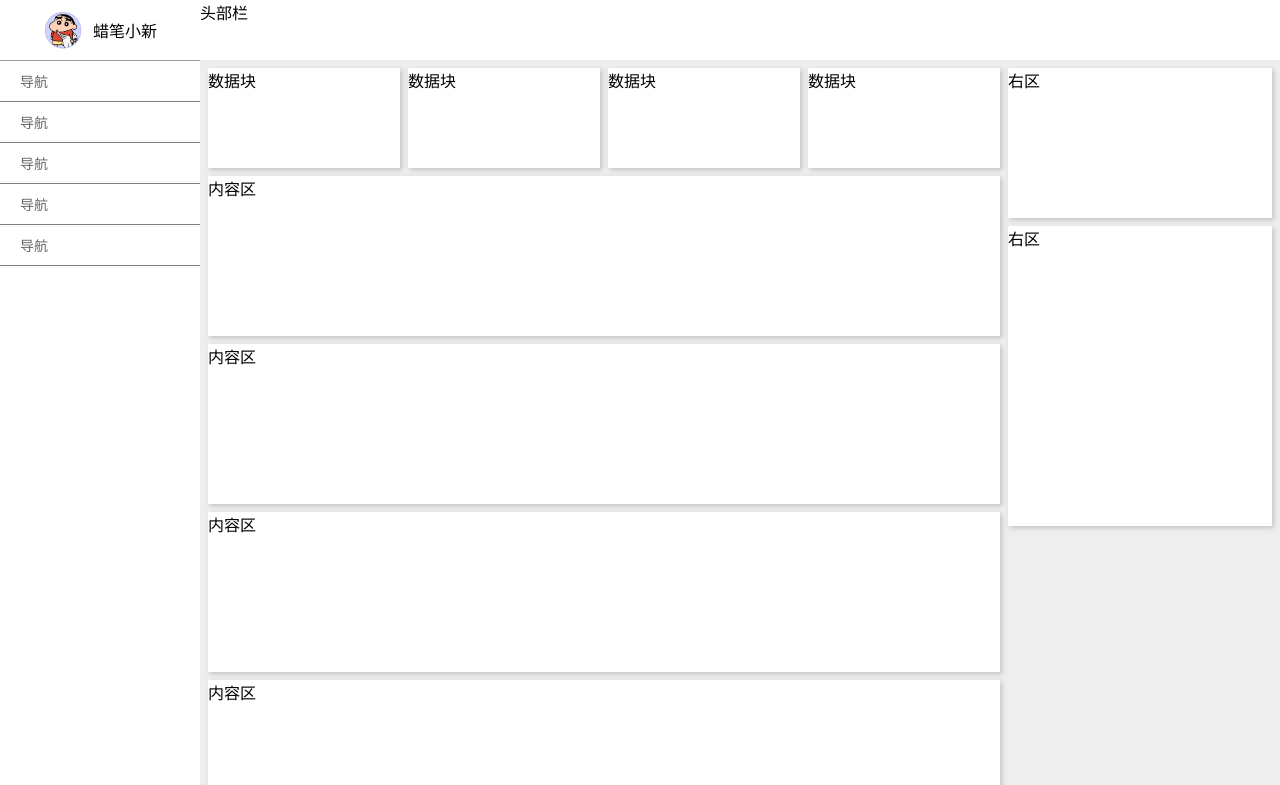
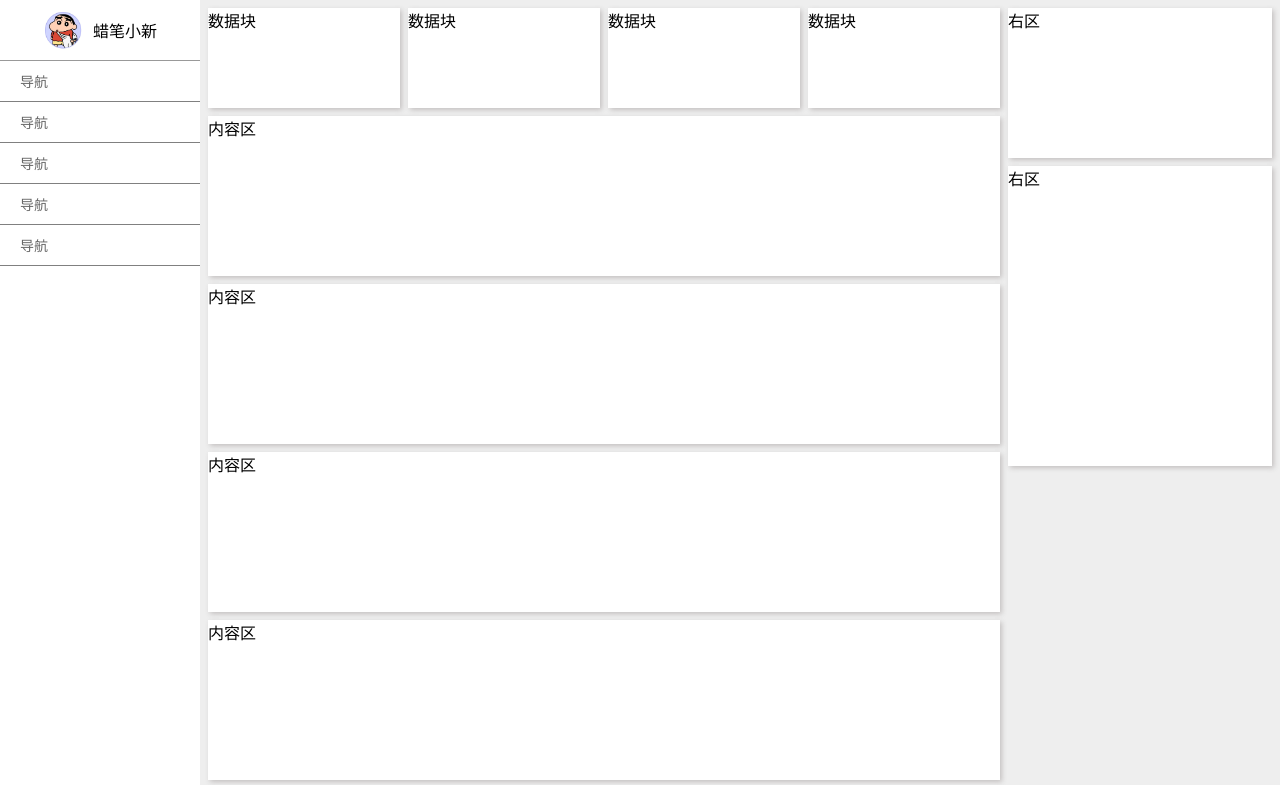
Before and after one commit to Lvpike/web2, a plain HTML site: page index.html in a window 1280 px wide. Shown: the top 785 px of the page. Drawn offline with Linux system fonts and the light colour scheme.

Commit message:
Revert "Update index.html"
This reverts commit d6826d0369becbc23dbcfe65d9d1a487eabfc331.

```diff
--- a/index.html
+++ b/index.html
@@ -100,9 +100,9 @@
     <div class="flex1 flex column">
       <!--头部栏-->
       <!-- <div style="height: 60px" class="baise"></div> -->
-      <div class="baise" style="height: 60px; z-index: 1">头部栏</div>
+      <div class="baise" style="height: 60px; z-index: 1"></div>
       <!--内容栏-->
-      <div class="flex flex1 neirong" style="overflow: auto">
+      <div class="flex flex1" style="neirong overflow: auto">
         <div style="flex: 3" class="flex column mg8">
           <div class="shujuqu flex">
             <div
```
